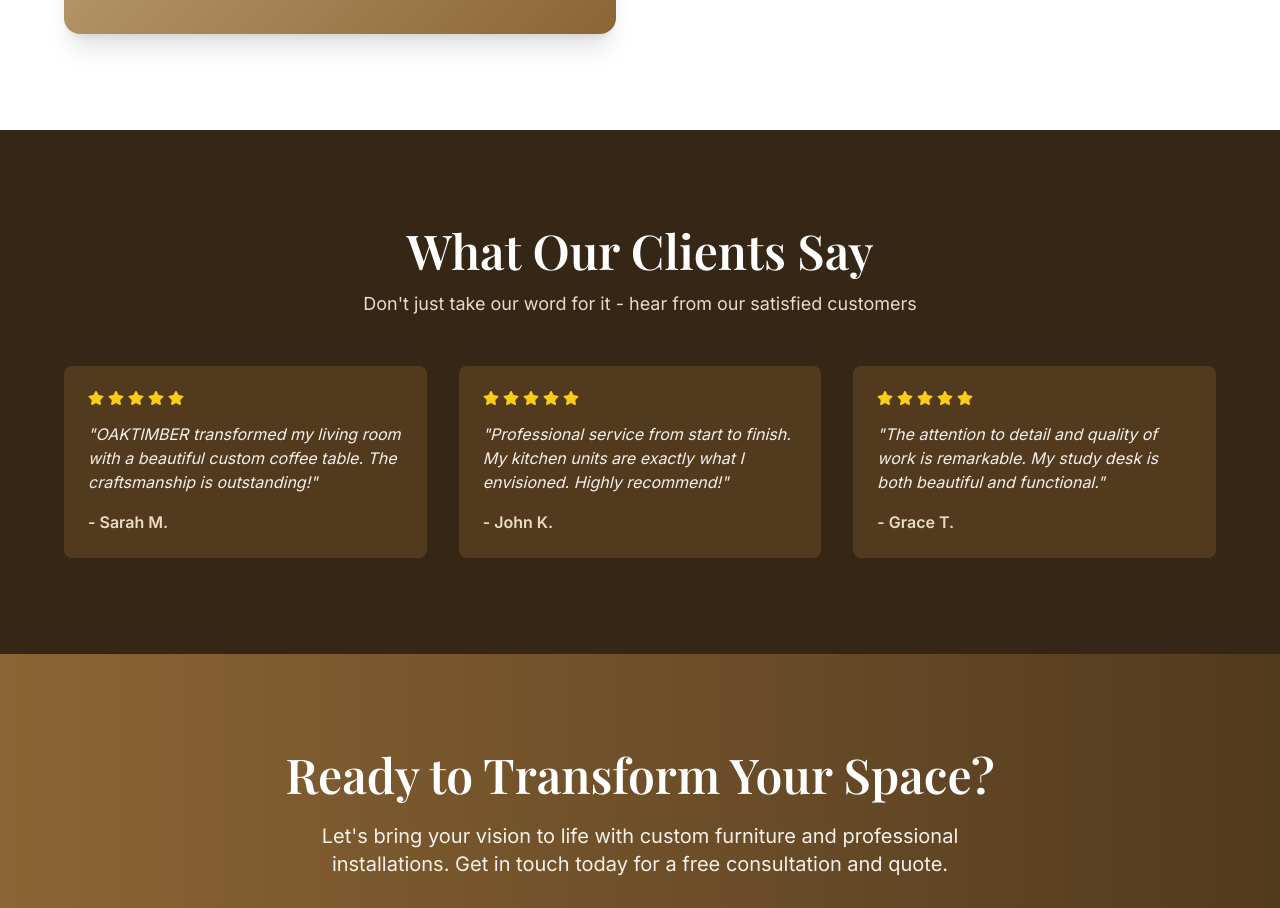
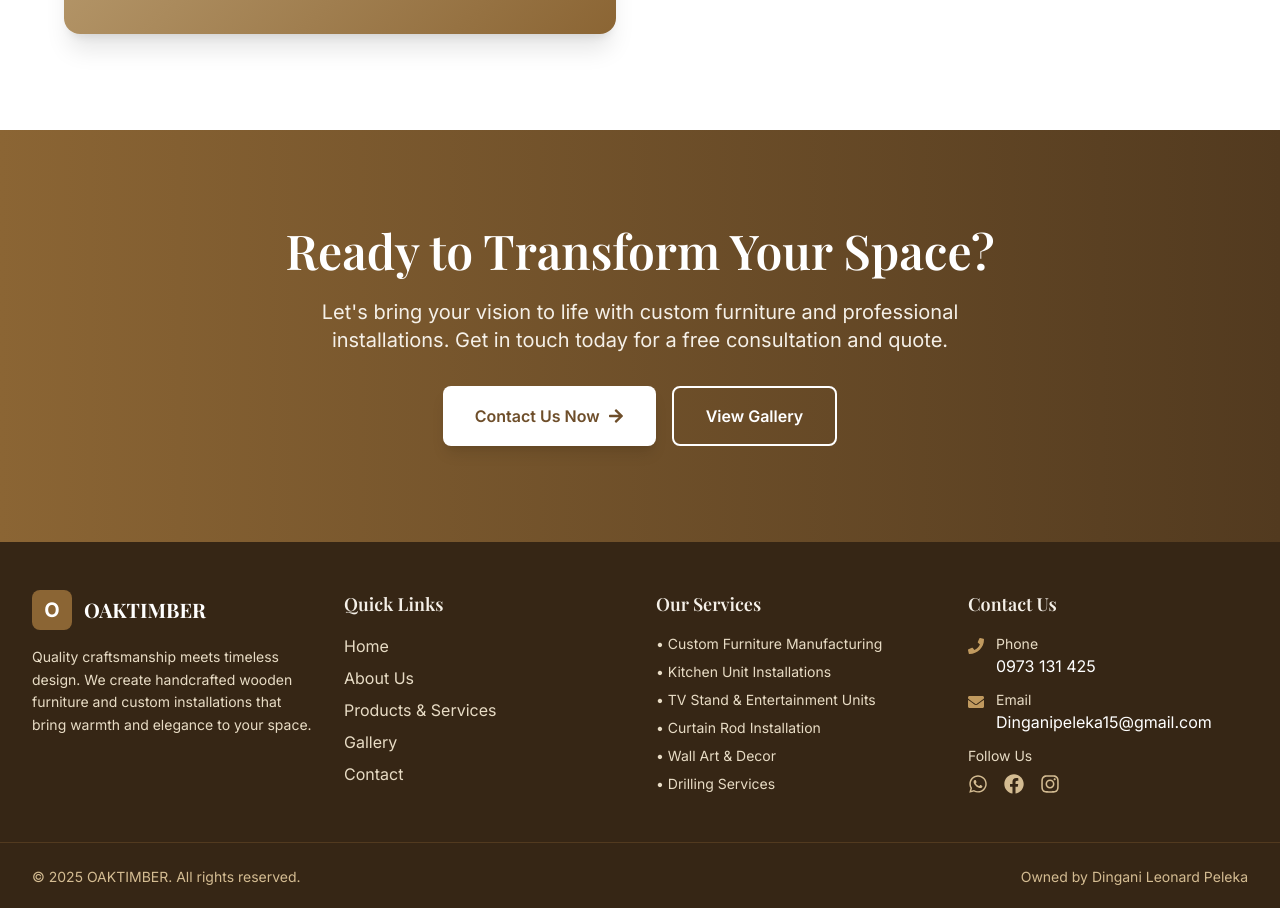
Before and after one commit to Hasa1O1/oaktimber-website, a React (Vite) app: page / in a window 1280 px wide. Shown: the part 2700-3608 px from the top of the page. Built offline with nearby package versions, Linux system fonts and the light colour scheme.

Commit message:
Remove testimonials section from Home page

```diff
--- a/src/pages/Home.jsx
+++ b/src/pages/Home.jsx
@@ -1,6 +1,6 @@
 import React from 'react'
 import { Link } from 'react-router-dom'
-import { FaArrowRight, FaCheck, FaStar } from 'react-icons/fa'
+import { FaArrowRight, FaCheck } from 'react-icons/fa'
 
 /**
  * Home Page Component
@@ -11,7 +11,6 @@ import { FaArrowRight, FaCheck, FaStar } from 'react-icons/fa'
  * - Business summary and value propositions
  * - Featured products preview
  * - Why choose us section
- * - Customer testimonials
  * - Call to action section
  */
 function Home() {
@@ -34,28 +33,6 @@ function Home() {
       name: 'Wardrobe Installation',
       description: 'Complete wardrobe systems and closet installations tailored to your needs.',
       image: '/images/Waderope installation.png',
-    },
-  ]
-
-  // Customer testimonials
-  const testimonials = [
-    {
-      id: 1,
-      name: 'Sarah M.',
-      text: 'OAKTIMBER transformed my living room with a beautiful custom coffee table. The craftsmanship is outstanding!',
-      rating: 5,
-    },
-    {
-      id: 2,
-      name: 'John K.',
-      text: 'Professional service from start to finish. My kitchen units are exactly what I envisioned. Highly recommend!',
-      rating: 5,
-    },
-    {
-      id: 3,
-      name: 'Grace T.',
-      text: 'The attention to detail and quality of work is remarkable. My study desk is both beautiful and functional.',
-      rating: 5,
     },
   ]
 
@@ -250,41 +227,6 @@ function Home() {
         </div>
       </section>
 
-      {/* Testimonials Section */}
-      <section className="section-padding bg-primary-900 text-white">
-        <div className="container-custom">
-          <div className="text-center mb-12">
-            <h2 className="text-white mb-4">What Our Clients Say</h2>
-            <p className="text-primary-200 text-lg max-w-2xl mx-auto">
-              Don't just take our word for it - hear from our satisfied customers
-            </p>
-          </div>
-
-          <div className="grid md:grid-cols-3 gap-8">
-            {testimonials.map((testimonial) => (
-              <div key={testimonial.id} className="bg-primary-800 p-6 rounded-lg space-y-4">
-                {/* Star rating */}
-                <div className="flex gap-1">
-                  {[...Array(testimonial.rating)].map((_, i) => (
-                    <FaStar key={i} className="text-yellow-400" />
-                  ))}
-                </div>
-
-                {/* Testimonial text */}
-                <p className="text-primary-100 italic">
-                  "{testimonial.text}"
-                </p>
-
-                {/* Customer name */}
-                <p className="font-semibold text-primary-200">
-                  - {testimonial.name}
-                </p>
-              </div>
-            ))}
-          </div>
-        </div>
-      </section>
-
       {/* Final Call to Action Section */}
       <section className="section-padding bg-gradient-to-r from-primary-600 to-primary-800 text-white">
         <div className="container-custom text-center">
```
